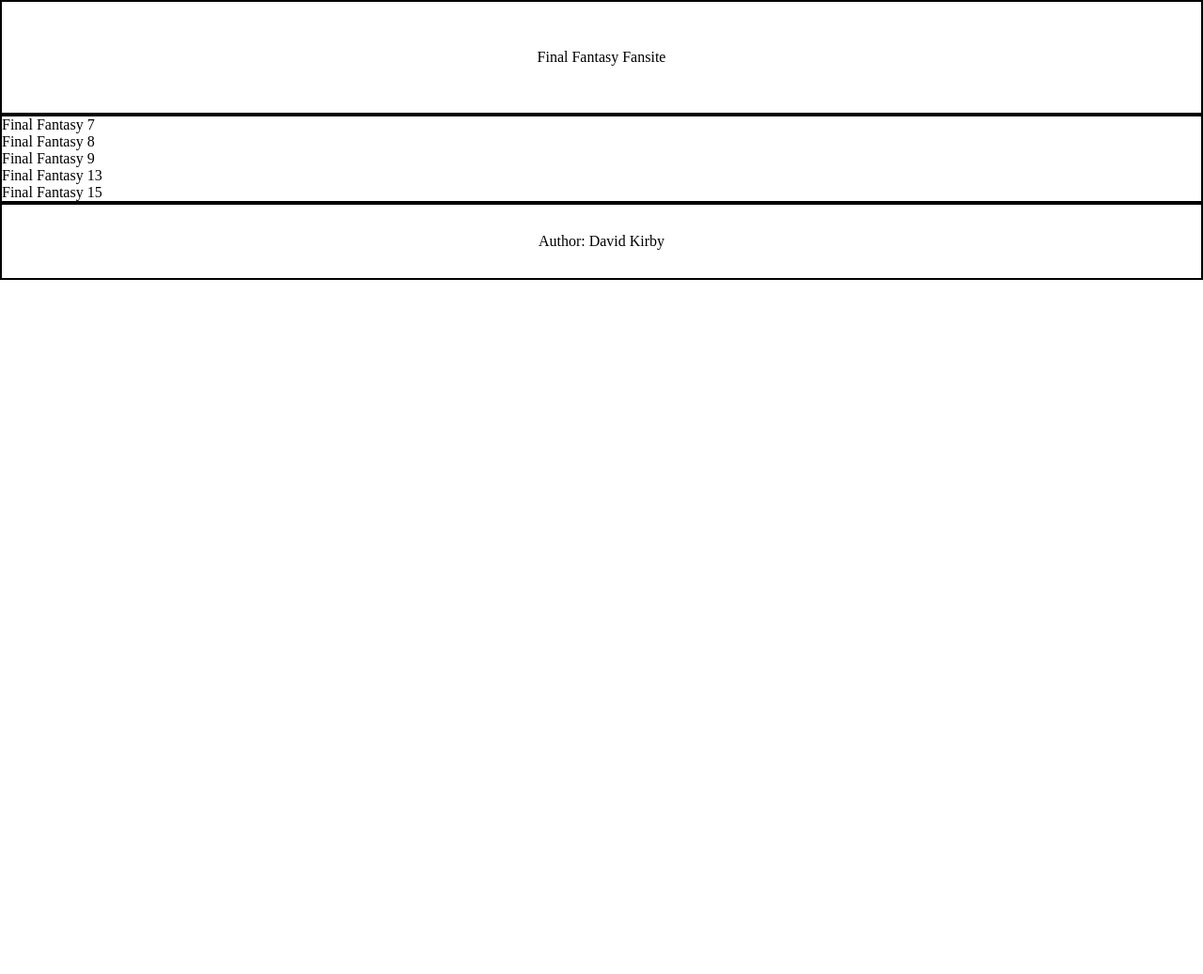
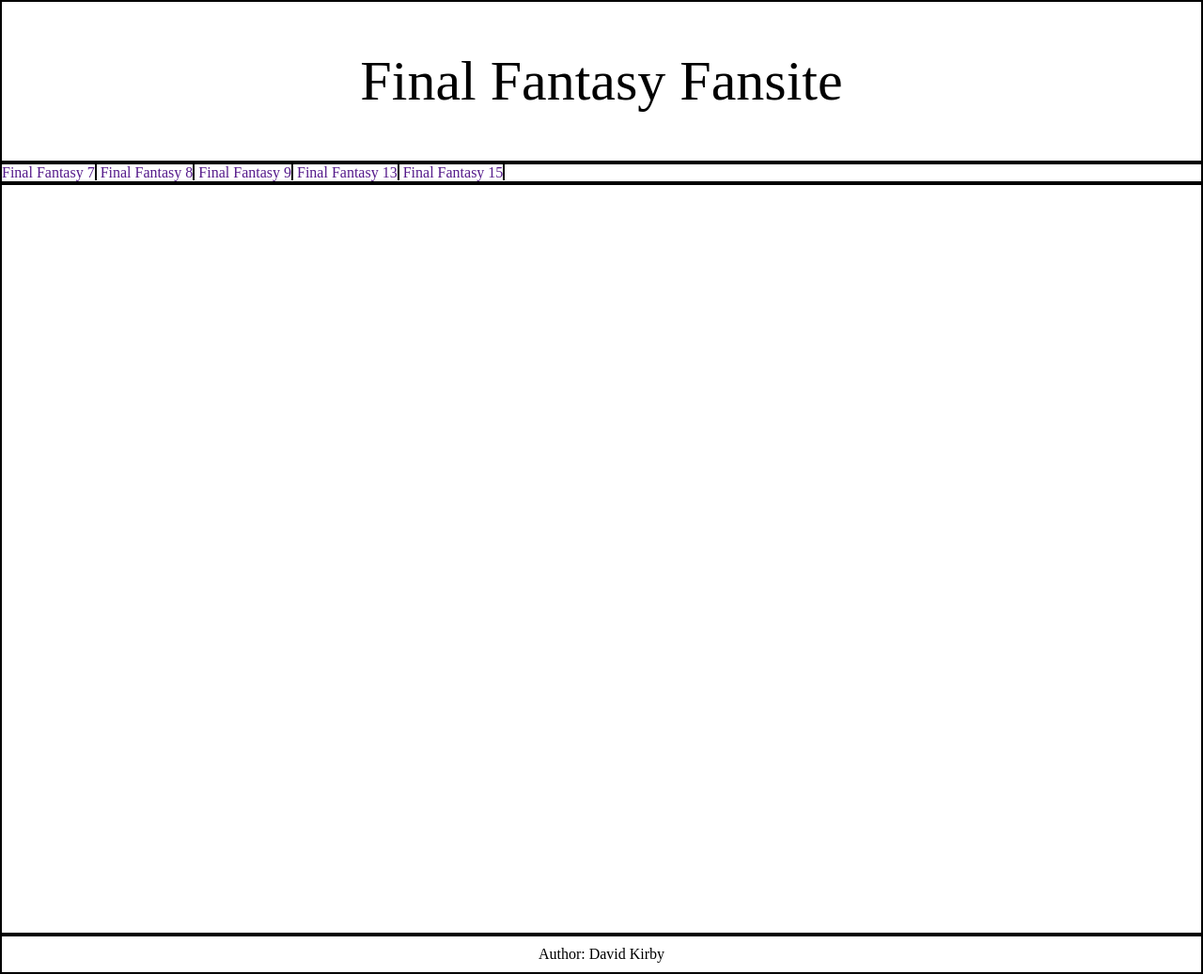
Before and after one commit to DaveKirby111/FFFansite, a PHP site: page / in a window 1280 px wide. Shown: the whole page at 94% size. Before the commit the page ends 298 px from the top, so only its background shows below. Run offline with PHP 8.4, Linux system fonts and the light colour scheme.

Commit message:
working on layout

```diff
--- a/FF-fansite/index.html
+++ b/FF-fansite/index.html
@@ -1,5 +1,5 @@
 <!DOCTYPE html>
-<html>
+<html lang="en">
     <head>
         <meta charset="utf-8">
         <meta name="viewport" content="width=device-width, initial-scale=1">
@@ -9,28 +9,33 @@
     <body>
 
         <div class="header">
-            <h1>Final Fantasy Fansite</h1>
+            <h1>final fantasy fansite</h1>
         </div>
 
         <div class="nav">
 
             <ul>
-                <li>Final Fantasy 7</li>
-                <li>Final Fantasy 8</li>
-                <li>Final Fantasy 9</li>
-                <li>Final Fantasy 13</li>
-                <li>Final Fantasy 15</li>
+                <li><a href="">final fantasy 7</a></li>
+                <li><a href="">final fantasy 8</a></li>
+                <li><a href="">final fantasy 9</a></li>
+                <li><a href="">final fantasy 13</a></li>
+                <li><a href="">final fantasy 15</a></li>
             </ul>
 
         </div>
 
         <div class="content">
 
+            <div class="main">
+
+            </div>
+
         </div>
+
 
         <div class="footer">
 
-            <p>Author: David Kirby</p>
+            <p>author: david kirby</p>
 
         </div>
 
--- a/FF-fansite/styles.css
+++ b/FF-fansite/styles.css
@@ -31,11 +31,16 @@ body {
     padding: 50px;
 
     text-align: center;
+    display: flex;
+    align-items: center;
 
     border: 2px solid black;
 }
 
 .nav {
+    width: 100%;
+
+
     border: 2px solid black;
 }
 
@@ -43,18 +48,56 @@ body {
     list-style-type: none;
 }
 
-.footer {
-    clear: both;
-    width: 100%;
-    padding: 30px;
+.nav li {
+    display: inline;
+    text-transform: capitalize;
 
-    text-align: center;
+    border-right: 2px solid black;
+}
+
+
+.nav a {
+    text-decoration: none;
+
+
+
+}
+
+.content {
+   height: 100vh;
 
     border: 2px solid black;
 }
 
+
+h1 {
+    text-transform: capitalize;
+    font-size: 60px;
+    text-align: center;
+    margin: auto;
+}
+
+p {
+    margin-bottom: 20px;
+}
+
+.footer {
+    clear: both;
+    width: 100%;
+    padding: 10px;
+
+    text-align: center;
+    text-transform: capitalize;
+
+    border: 2px solid black;
+}
+
+.footer p {
+    margin: auto;
+}
+
 @media only screen and (max-width: 620px){
-    nav, .main, aside {
+    .nav, .content, .aside {
          width: 100%;
          height: auto;
          position: relative;
```
Also changed, not shown: Readme.md.
